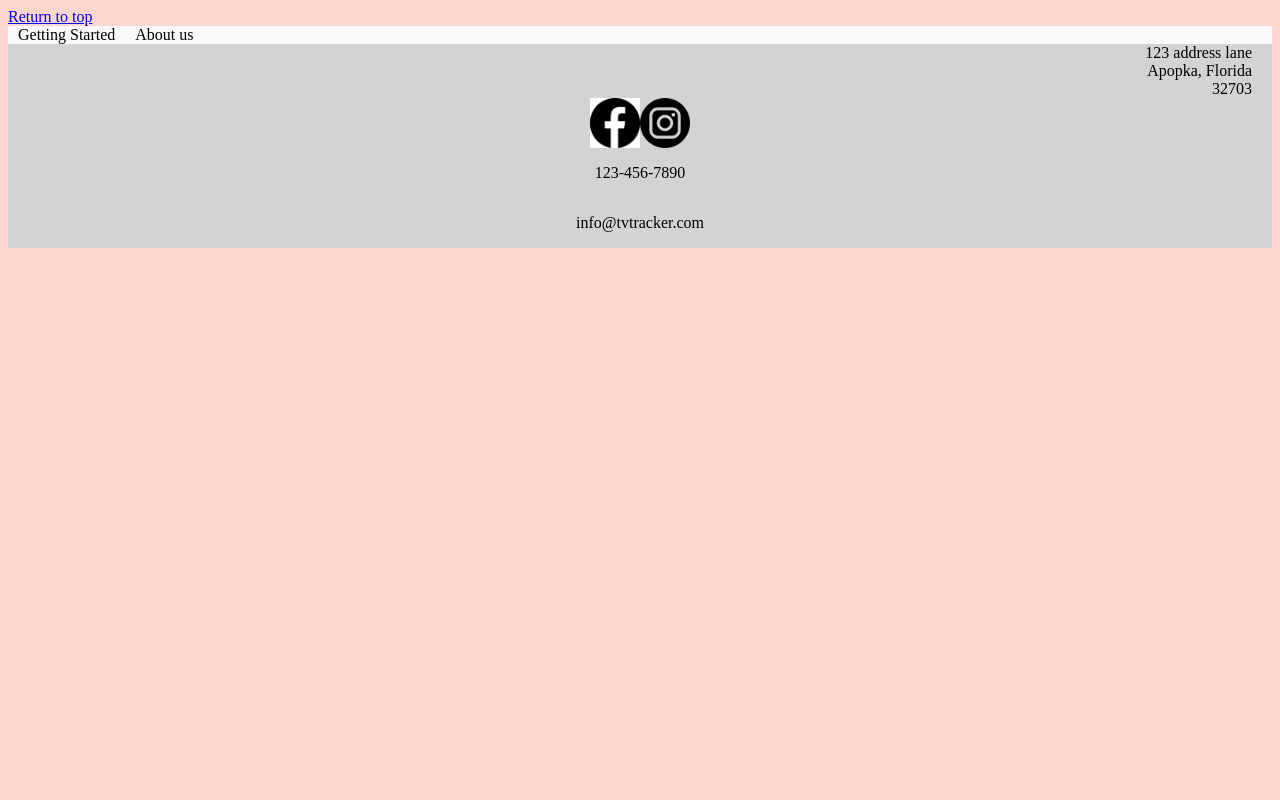
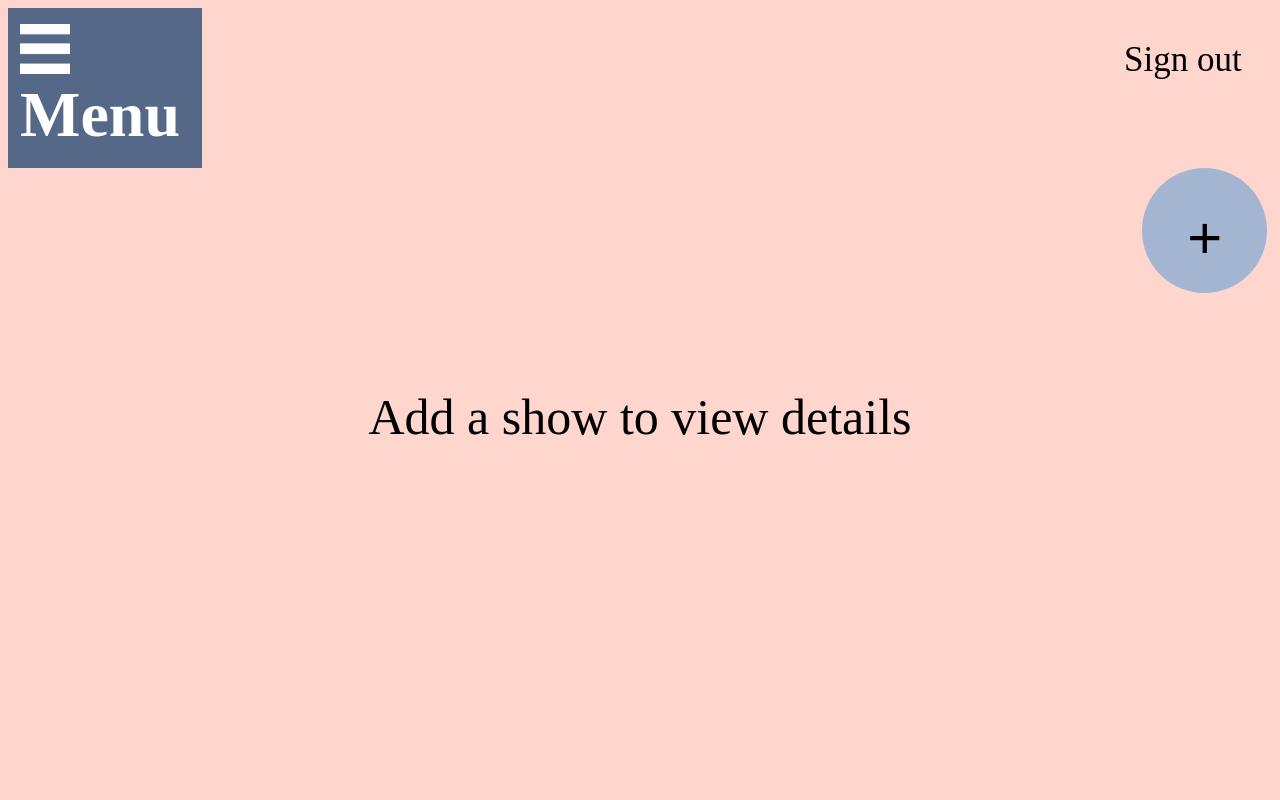
Before and after one commit to Eliaprogrammer/tv_show_tracker_website_app, a React (Vite) app: page /new_user_dashboard in a window 1280 px wide. Shown: the top 800 px of the page. Built offline with nearby package versions, Linux system fonts and the light colour scheme; a web font is replaced by a local one.

Commit message:
Creating new user dashboard jsx and CSS files including a menu icon bars picture. Adding the NewUserDashboard function from the NewUserDashboard.jsx to the AppRouter.jsx. Insert the onClick attribute and import "useNavigate"to navigate to the dashboard.

```diff
--- a/src/AppRouter.jsx
+++ b/src/AppRouter.jsx
@@ -4,6 +4,7 @@ import TvShowApp from './TvShowApp.jsx';
 import Login from './Login.jsx';
 import Footer from './Footer.jsx';
 import GenerateEntry from './GenerateEntry.jsx';
+import NewUserDashboard from './NewUserDashboard.jsx';
 
  function AppRouter(){
     return(
@@ -14,6 +15,7 @@ import GenerateEntry from './GenerateEntry.jsx';
                 <Route path="/create_account" element={<NewAccount />} />
                 <Route path="/sign_in" element={<Login />} />
                 <Route path="/generate_show" element={<GenerateEntry />} />
+                <Route path="/new_user_dashboard" element={<NewUserDashboard />} />
             </Routes>
             <Footer />
         </BrowserRouter>
--- a/src/CreateAccount.css
+++ b/src/CreateAccount.css
@@ -5,13 +5,15 @@
     margin-right: auto;
     padding: 20px 60px 60px 40px;
 }
+
 .form_design .required{
     color: red;
+    margin-bottom: 10px;
 }
 
 .form_design p{
-    display: inline;
-    margin-bottom: clamp(70px,5vw, 45px);
+    display: inline-block;
+    margin-bottom: clamp(20px,5vw, 45px);
 }
 
 .form_design h1{
@@ -27,7 +29,7 @@
 
 .form_content label{
     font-family: "IM Fell French Canon", serif;
-    margin-top: 30px;
+    margin-top: 5px;
 }
 
 .form_content input{
--- a/src/CreateAccount.jsx
+++ b/src/CreateAccount.jsx
@@ -1,7 +1,9 @@
 import './CreateAccount.css';
 import {Link} from 'react-router-dom';
+import {useNavigate} from 'react-router-dom';
 
 function NewAccount() {
+    const navigate = useNavigate();
     return(
         <div >
             <form className="form_design">
@@ -40,7 +42,7 @@ function NewAccount() {
                     <input type="password" />
                 </div>
 
-                <button className="signup_button" type="submit">Create Account</button>
+                <button className="signup_button" type="submit" onClick={()=>navigate("/new_user_dashboard")}>Create Account</button>
                 <button className="cancel_button" type="button">Cancel</button>
 
                 <div className="return">
@@ -49,9 +51,6 @@ function NewAccount() {
                 </div>
 
             </form>
-
-
-
 
         </div>
 
--- /dev/null
+++ b/src/NewUserDashboard.css
@@ -0,0 +1,51 @@
+.menu{
+    background-color: #566888;
+    margin-top:0;
+    margin-right: 1070px;
+    padding: 16px 12px;
+}
+
+.menu img{
+    width: 50px;
+    height: 50px;
+    margin-right: 20px;
+}
+
+.menu h1{
+    display:inline;
+    color:white;
+    font-size: 64px;
+}
+
+.logout{
+    display:flex;
+    position: absolute;
+    top:5px;
+    right:3%;
+    margin-bottom: 5px;
+    font-size: 35px;
+}
+
+.text{
+    margin-top:220px;
+    margin-bottom: 400px;
+    font-size: 50px;
+    text-align: center;
+
+}
+
+.add_button{
+    display:flex;
+    position: absolute;
+    right:1%;
+    justify-content: center;
+
+    width: 125px;
+    height: 125px;
+
+    background-color: #a4b5d1;
+    font-size: 60px;
+    padding: 35px;
+    border-radius: 50%;
+    border: none;
+}
--- /dev/null
+++ b/src/NewUserDashboard.jsx
@@ -0,0 +1,28 @@
+import './NewUserDashboard.css';
+import {useNavigate} from 'react-router-dom';
+import menu_icon_bars from './assets/menu-icon-png-3-lines.png'
+function NewUserDashboard(){
+    const navigate = useNavigate();
+    return (
+        <div className="dashboard">
+
+            <div className="menu">
+                <img src={menu_icon_bars} alt="an image of a menu icon bars" />
+                <h1>Menu</h1>
+            </div>
+
+            <div className="logout">
+                <p>Sign out</p>
+            </div>
+
+            <button className="add_button" onClick={()=> navigate("/generate_show")}>+</button>
+
+            <div className="text">
+                <p>Add a show to view details</p>
+            </div>
+        </div>
+
+
+    )
+}
+export default NewUserDashboard;
```
Also changed, not shown: src/assets/menu-icon-png-3-lines.png (added).
